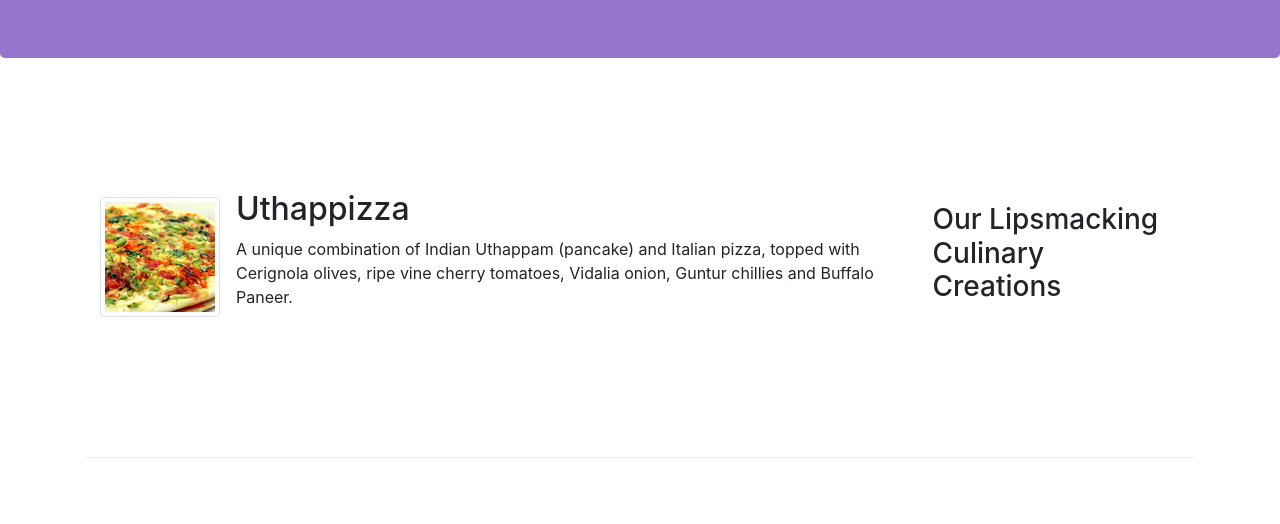
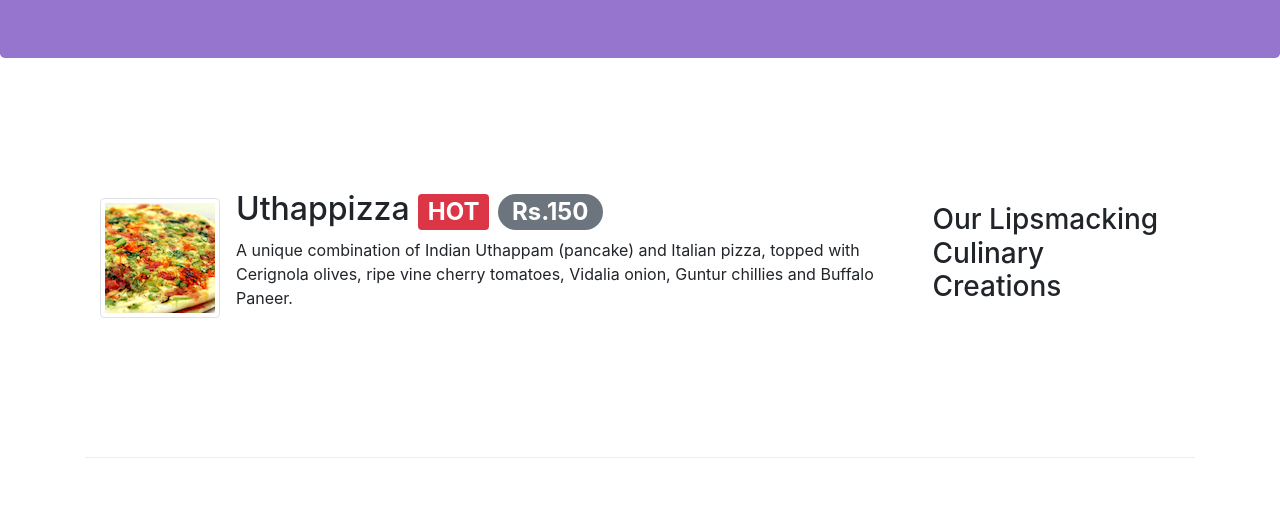
Before and after one commit to saloni0104/Rest-con, a website: page conFusion/index.html in a window 1280 px wide. Shown: the part 276-800 px from the top of the page. Drawn offline with nearby package versions, Linux system fonts and the light colour scheme.

Commit message:
alerting users

```diff
--- a/conFusion/index.html
+++ b/conFusion/index.html
@@ -69,7 +69,7 @@
                     <img class="d-flex mr-3 img-thumbnail align-self-center"
                     src ="img/uthappizza.png" alt="uthapizza">
                     <div class="media-body">
-                        <h2 class="mt-0">Uthappizza</h2>
+                        <h2 class="mt-0">Uthappizza <span class="badge badge-danger">HOT</span> <span class="badge badge-pill badge-secondary">Rs.150</span></h2>
                         <p class="d-none d-sm-block">A unique combination of Indian Uthappam (pancake) and Italian pizza, topped with Cerignola
                             olives,
                             ripe vine cherry tomatoes, Vidalia onion, Guntur chillies and Buffalo Paneer.
```
